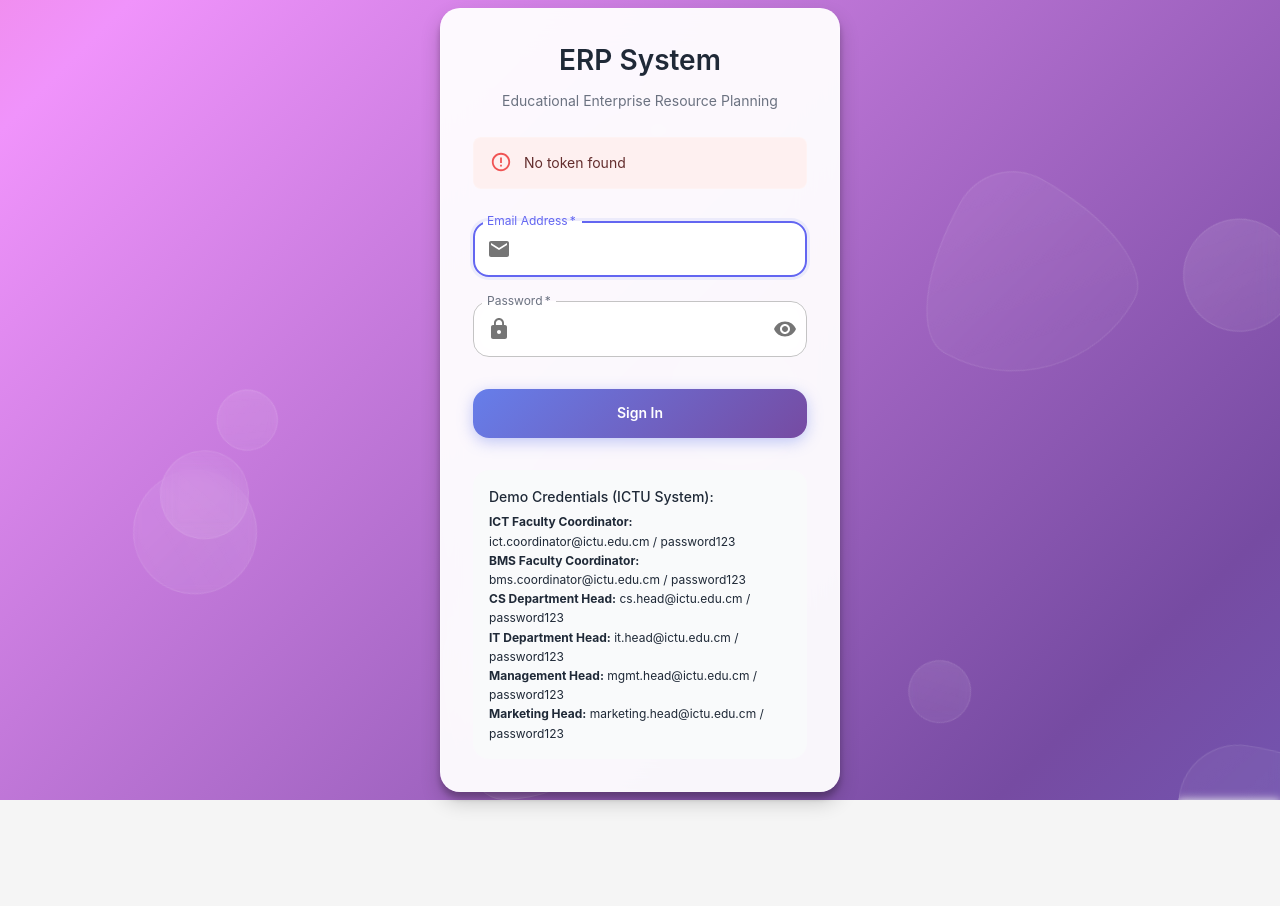
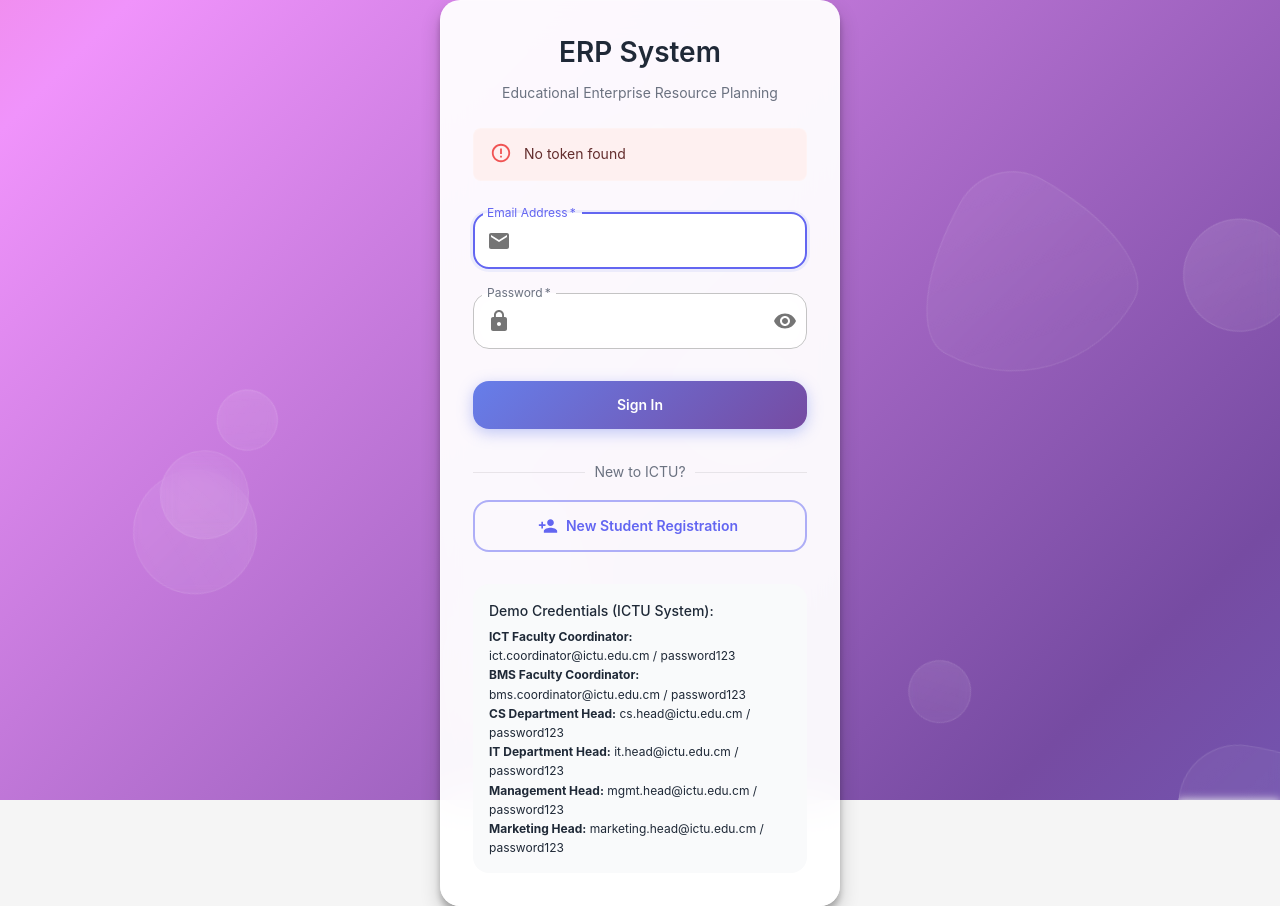
Before and after one commit to AyuknyamndiICTU/ERP-Module, a React (Create React App) app in the folder frontend/: page /login in a window 1280 px wide. Before the commit the page ends 800 px from the top, so only its background shows below. Built offline with nearby package versions, Linux system fonts and the light colour scheme; no server answers; the HTML template or start-up script is replaced by a standard one.

Commit message:
Adding "New Student" button to the login page

```diff
--- a/frontend/src/pages/Auth/LoginPage.js
+++ b/frontend/src/pages/Auth/LoginPage.js
@@ -9,12 +9,16 @@
   Container,
   InputAdornment,
   IconButton,
-  keyframes} from '@mui/material';
+  keyframes,
+  Divider
+} from '@mui/material';
 import {
   Visibility,
   VisibilityOff,
   Email,
-  Lock} from '@mui/icons-material';
+  Lock,
+  PersonAdd
+} from '@mui/icons-material';
 import { useAuth } from '../../context/AuthContext';
 import { useNavigate } from 'react-router-dom';
 import logger from '../../utils/logger';
@@ -98,6 +102,10 @@
 
   const handleTogglePassword = () => {
     setShowPassword(!showPassword);
+  };
+
+  const handleNewStudentRegistration = () => {
+    navigate('/register');
   };
 
   if (loading) {
@@ -203,6 +211,22 @@
             >
               Sign In
             </Button>
+
+            <Divider sx={{ my: 2 }}>
+              <Typography variant="body2" color="text.secondary">
+                New to ICTU?
+              </Typography>
+            </Divider>
+
+            <Button
+              fullWidth
+              variant="outlined"
+              startIcon={<PersonAdd />}
+              onClick={handleNewStudentRegistration}
+              sx={{ mb: 2 }}
+            >
+              New Student Registration
+            </Button>
           </Box>
 
           {/* Demo Credentials */}
```
